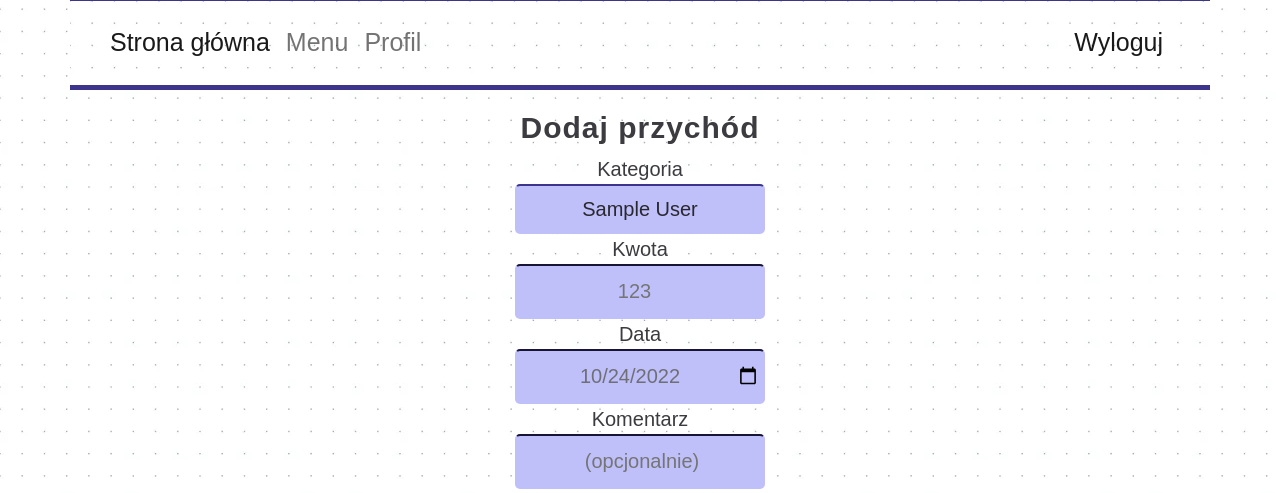
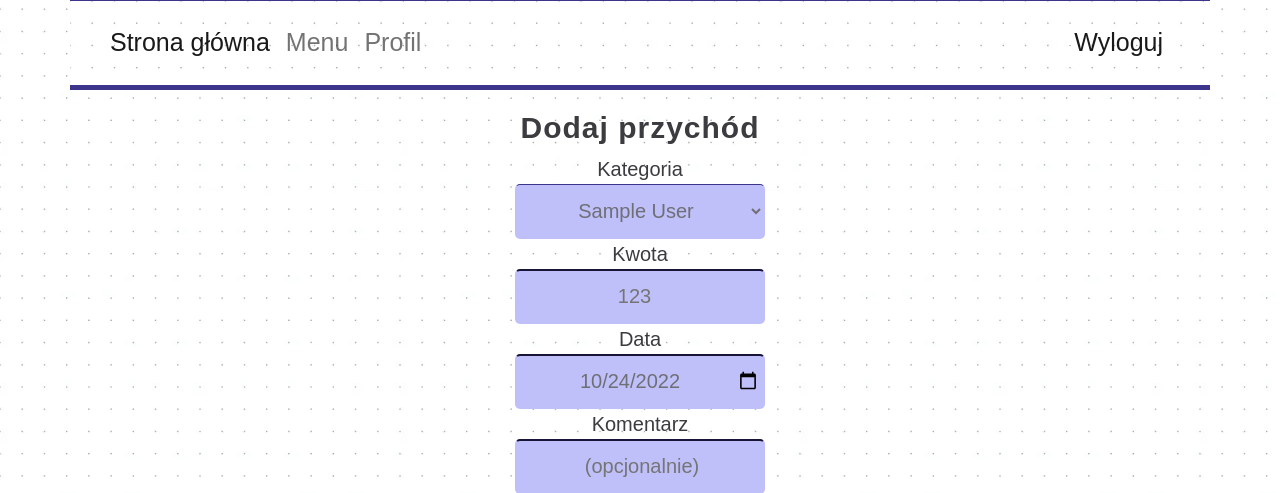
Before and after one commit to Sandra-chemist/Personal_Budget_MVC, a PHP site: page /posts/income/index in a window 1280 px wide. Shown: the part 213-706 px from the top of the page. Run offline with PHP 8.4, Linux system fonts and the light colour scheme; the visitor is signed in with stand-in values (Sample User, id 1); tables that the repository leaves empty or names only in its code hold one stand-in row (values such as "Sample post"); classes that the project's autoload settings leave out are loaded by file name; some libraries are stand-ins or nearby versions; some web fonts are replaced.

Commit message:
improved display add expense and add income

```diff
--- a/App/Views/Income/index.html
+++ b/App/Views/Income/index.html
@@ -1,29 +1,30 @@
 {% extends "base.html" %}
 
 {% block title %}Dodaj przychód{% endblock %}
-{% block footer %}
-<script src="/js/customSelect.js"></script>
-{% endblock %}
+
 {% block body %}
 <h3>Dodaj przychód</h3>
 <form method="post" action="/income/create">
-    <div class="custom-select">
-        <label for="inputCategory">Kategoria</label>
+    <label for="inputCategory">Kategoria</label>
+    <div>
         <select name="category" id="inputCategory">
             {% for category in incomeCategories %}
             <option>{{ category.name }}</option>
             {% endfor %}
         </select>
     </div>
+
     <label for="inputAmount">Kwota</label>
     <div class="form-group"></div>
     <input type="number" id="inputAmount" name="amount" placeholder="123" min="0" step="0.01" required>
     </div>
+
     <label for="inputDate">Data</label>
     <div class="form-group">
         <input type="date" id="inputDate" name="date" value="{{ expense.date ? expense.date : current_date }}"
             min="2000-01-01">
     </div>
+
     <label for="inputComment">Komentarz</label>
     <div class="form-group">
         <input type="text" id="inputComment" name="comment" placeholder="(opcjonalnie)">
@@ -33,6 +34,7 @@
         {% endfor %}
         {% endif %}
     </div>
+
     <button type="submit" class="butt icon-ok" style="width: 100px !important; height: 50px !important;"></button>
     <a href="/Menu/index"><button type="button" class="butt icon-cancel"
             style="width: 100px !important; height: 50px !important;"></button></a>
--- a/public/css/styles.css
+++ b/public/css/styles.css
@@ -70,6 +70,7 @@ button {
 	margin-top: 15px;
 	height: 60px;
 }
+
 .butt {
 	border-radius: 5px;
 	border: 3px solid #3d348b;
@@ -170,67 +171,6 @@ button:hover,
 	height: 40px;
 	text-align: center;
 	margin: auto;
-}
-
-.custom-select {
-	position: relative;
-	width: 250px;
-	margin: auto;
-}
-
-.custom-select select {
-	display: none;
-}
-
-.select-selected {
-	background-color: #bfbffa;
-	color: #29282f !important;
-}
-
-.select-selected:after {
-	position: absolute;
-	content: '';
-	top: 14px;
-	right: 10px;
-	width: 0;
-	height: 0;
-	border: 6px solid transparent;
-	border-color: #fff transparent transparent transparent;
-}
-
-.select-selected.select-arrow-active:after {
-	border-color: transparent transparent #fff transparent;
-	top: 7px;
-}
-
-.select-items div,
-.select-selected {
-	color: #29282f !important;
-	padding: 8px 16px;
-	border: 2px solid transparent;
-	border-radius: 5px;
-	border-color: #3d348b transparent transparent transparent;
-	cursor: pointer;
-	width: 250px;
-	margin: auto;
-}
-
-.select-items {
-	position: absolute;
-	background-color: #bfbffa;
-	top: 100%;
-	left: 0;
-	right: 0;
-	z-index: 99;
-}
-
-.select-hide {
-	display: none;
-}
-
-.select-items div:hover,
-.same-as-selected {
-	background-color: #8d8de8;
 }
 
 .modal-content {
@@ -351,10 +291,12 @@ th {
 .option {
 	border-radius: 5px;
 }
+
 #inputPassword {
 	position: relative;
 	left: 10px;
 }
+
 .fa-eye-slash {
 	position: relative;
 	right: 60px;
@@ -362,31 +304,38 @@ th {
 	color: #3d348b;
 	font-size: 18px;
 }
+
 .icon-lock {
 	position: relative;
 	left: 15px;
 	font-size: 25px;
 	color: #3d348b;
 }
+
 .icon-user,
 .icon-mail-alt {
 	color: #3d348b;
 }
+
 .sett {
 	display: inline-block;
 }
+
 #deleteIncome,
 #deletePayment {
 	margin-top: -15px;
 	margin-bottom: 30px;
 }
+
 #deleteExpense {
 	margin-top: -15px;
 }
+
 #limitExpense {
 	margin-top: -15px;
 	margin-bottom: 30px;
 }
+
 .btnName {
 	margin-top: -15px;
 }
```
Also changed, not shown: App/Views/Expense/index.html (+5 -3 lines), public/js/customSelect.js (deleted, +0 -70 lines).
